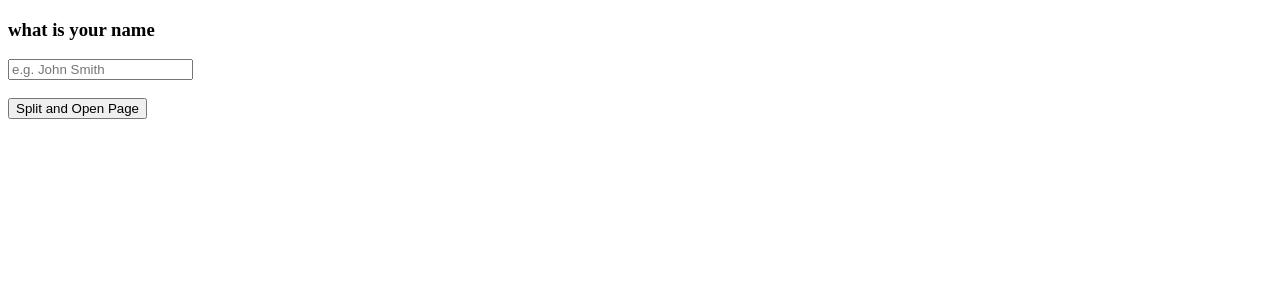
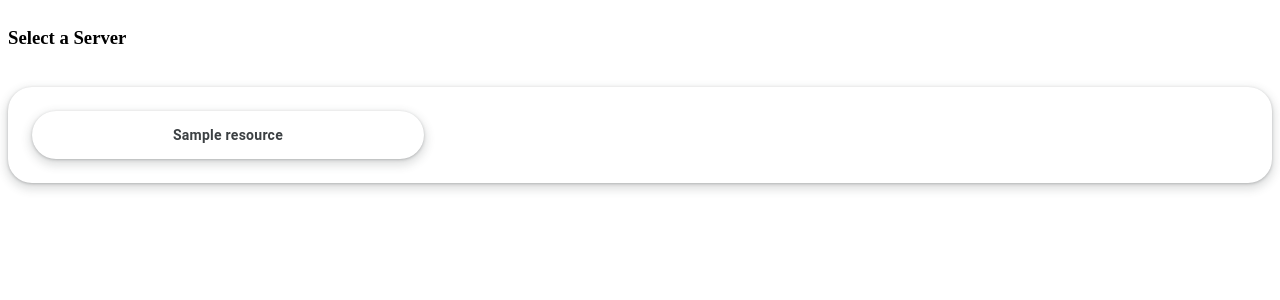
Before and after one commit to Arjuna1978/plex-audiobook-manager, a Flask app: template templates/home.html in a window 1280 px wide. Shown: the top 300 px of the page. Run offline with Flask 3, Linux system fonts and the light colour scheme; the template is opened without the code that fills it: most values are stand-ins (such as "Sample title", 1, 10 or a date in 2020).

```diff
--- a/app.py
+++ b/app.py
@@ -1,48 +1,54 @@
 import logging
-from flask import Flask, render_template, request
-from services.services import split_user_name
-from services.api.dataSources.openLibraryConnector import getBookDetails
-from services.api.plex.plexConnector import plexAuth, listServers
+from flask import Flask, render_template, request, redirect, url_for, jsonify
+from services.api.plex.plexConnector import plexAuth, listServers, connectServer
+from services.storage.dataBaseHandler import dataBaseHandler
+from services.storage.libraryManager import LibraryManager
+app = Flask(__name__)
+app.secret_key = 'fdzgfdsgas_sdfg234t_vz_xcv_xcv'
+db = dataBaseHandler()
 
-logging.basicConfig(
-    level=logging.INFO,
-    format='%(asctime)s [%(levelname)s] %(name)s: %(message)s',
-    handlers=[logging.StreamHandler()]
-)
-
-app = Flask(__name__)
-app.logger.info("Starting Plex/Flask Application...")
-
-try:
-    plex_account = plexAuth()
-    plex_server = plex_account.resource('Vijflix').connect()
-    app.logger.info(f"Successfully connected")
-    app.config['PLEX_SERVER'] = listServers(plex_account)
-
-except Exception as e:
-    app.logger.error(f"Failed to connect to Plex: {e}")
-    app.config['PLEX_SERVER'] = None
+library_mgr = LibraryManager()
+library_mgr.ensure_default_user()
 
 @app.route("/")
 def home():
-    plex_account = plexAuth()
-    app.config['PLEX_ACCOUNT'] = plex_account
-    return render_template("home.html")
+    app.config['CURRENT_USER'] = 'user'
+    try:
+        account = plexAuth()
+        resources = listServers(account)
+        return render_template("home.html", resources=resources)
+    except Exception as e:
+        app.logger.error(f"Failed to load servers: {e}")
+        return "Failed to connect to Plex.", 500
 
 @app.route("/select_server", methods=["POST"])
 def select_server():
     resource_name = request.form.get("resource_name")
-    account = plexAuth()
-    resouce = account.resource(resource_name).connect()
-    app.config['RESOURCE'] = resouce
-    app.config['RESOURCE_NAME'] = resource_name
-    app.logger.info(f"User selected and connected to: {resource_name}")
+    user = app.config.get('CURRENT_USER')
+    library_mgr.update_user_server(user, resource_name)
+    try:
+        account = plexAuth()
+        resource_name,sections = connectServer(server=resource_name, account=account)
+        app.config['RESOURCE_NAME'] = resource_name
+        app.config['SECTIONS'] = sections
+        return render_template("sections.html", sections=sections, resource_name=resource_name)
+    except Exception as e:
+        app.logger.error(f"Connection failed: {e}")
+        return "Could not connect to server.", 500
 
-    return redirect(url_for('dashboard'))
+@app.route("/select_section", methods=["POST"])
+def select_section():
+    selected_library = request.form.get("selected-library")
+    print(f"Library Name: {selected_library} ")
+    if selected_library:
+        app.config['SELECTED_SECTION'] = selected_library
+        return redirect(url_for('dashboard'))
+    return "Section not found", 404
 
 @app.route("/dashboard")
 def dashboard():
-    server_name = session.get('selected_server')
-    return f"You are currently connected to {server_name}"
+    resource_name = app.config.get('RESOURCE_NAME', 'None')
+    return f"You are currently connected to {resource_name}"
+
 if __name__ == "__main__":
     app.run(debug=True)
--- /dev/null
+++ b/static/css/app.css
@@ -0,0 +1,147 @@
+:root {
+  --primary-color: #4285f4;
+  --text-primary: #3c4043;
+  --bg-color: #fff;
+  --surface-hover: #f6f9fe;
+  --shadow-default: rgba(60, 64, 67, 0.3) 0 1px 3px 0, rgba(60, 64, 67, 0.15) 0 4px 8px 3px;
+  --shadow-elevation: rgba(0, 0, 0, 0.2) 0 3px 5px -1px, rgba(0, 0, 0, 0.14) 0 6px 10px 0, rgba(0, 0, 0, 0.12) 0 1px 18px 0;
+  --font-main: "Google Sans", Roboto, Arial, sans-serif;
+  --radius: 24px;
+}
+
+/* ____________________________Shared decorators abd components like Containers and Buttons___________________*/
+.appBody{
+  display: grid;
+  gap: 20px;
+}
+.container{
+  background-color: var(--bg-color);
+  border-radius: var(--radius);
+  box-shadow: var(--shadow-default);
+  padding: 24px;
+  box-sizing: border-box;
+  display: grid;
+  grid-template-columns: repeat(3, 1fr);
+  gap: 20px;
+}
+
+.container:hover {
+  box-shadow: rgba(60, 64, 67, 0.3) 0 2px 3px 0, rgba(60, 64, 67, 0.15) 0 6px 10px 4px;
+  transition: box-shadow 280ms ease-in-out;
+}
+
+
+.button {
+  align-items: center;
+  appearance: none;
+  background-color: #fff;
+  border-radius: 24px;
+  border-style: none;
+  box-shadow: rgba(0, 0, 0, .2) 0 3px 5px -1px,rgba(0, 0, 0, .14) 0 6px 10px 0,rgba(0, 0, 0, .12) 0 1px 18px 0;
+  box-sizing: border-box;
+  color: #3c4043;
+  cursor: pointer;
+  display: inline-flex;
+  fill: currentcolor;
+  font-family: "Google Sans",Roboto,Arial,sans-serif;
+  font-size: 14px;
+  font-weight: 500;
+  height: 48px;
+  justify-content: center;
+  letter-spacing: .25px;
+  line-height: normal;
+  max-width: 100%;
+  overflow: visible;
+  padding: 2px 24px;
+  position: relative;
+  text-align: center;
+  text-transform: none;
+  transition: box-shadow 280ms cubic-bezier(.4, 0, .2, 1),opacity 15ms linear 30ms,transform 270ms cubic-bezier(0, 0, .2, 1) 0ms;
+  user-select: none;
+  -webkit-user-select: none;
+  touch-action: manipulation;
+  width: auto;
+  will-change: transform,opacity;
+  z-index: 0;
+}
+
+.button:hover {
+  background: #F6F9FE;
+  color: #174ea6;
+}
+
+.button:active {
+  box-shadow: 0 4px 4px 0 rgb(60 64 67 / 30%), 0 8px 12px 6px rgb(60 64 67 / 15%);
+  outline: none;
+}
+
+.button:focus {
+  outline: none;
+  border: 2px solid #4285f4;
+}
+
+.button:not(:disabled) {
+  box-shadow: rgba(60, 64, 67, .3) 0 1px 3px 0, rgba(60, 64, 67, .15) 0 4px 8px 3px;
+}
+
+.button:not(:disabled):hover {
+  box-shadow: rgba(60, 64, 67, .3) 0 2px 3px 0, rgba(60, 64, 67, .15) 0 6px 10px 4px;
+}
+
+.button:not(:disabled):focus {
+  box-shadow: rgba(60, 64, 67, .3) 0 1px 3px 0, rgba(60, 64, 67, .15) 0 4px 8px 3px;
+}
+
+.button:not(:disabled):active {
+  box-shadow: rgba(60, 64, 67, .3) 0 4px 4px 0, rgba(60, 64, 67, .15) 0 8px 12px 6px;
+}
+
+.button:disabled {
+  box-shadow: rgba(60, 64, 67, .3) 0 1px 3px 0, rgba(60, 64, 67, .15) 0 4px 8px 3px;
+}
+
+
+/* ____________________________Books ___________________*/
+
+.tile-button {
+  /* Your original styles */
+  background-color: var(--bg-color);
+  border-radius: var(--radius);
+  box-shadow: var(--shadow-default);
+  padding: 24px;
+  box-sizing: border-box;
+
+
+  border: none;
+  text-align: left;
+  font-family: inherit;     /* Forces the button to use your page's font */
+  color: inherit;           /* Inherits text color from the body */
+  cursor: pointer;          /* Shows the pointer finger icon on hover */
+  width: 100%;              /* Ensures it expands to fill its grid space */
+  display: block;           /* Makes the button a block wrapper */
+}
+
+.tile-button:hover,
+.tile-button:focus-visible {  /* Focus-visible adds styling for keyboard 'Tab' users */
+  box-shadow: rgba(60, 64, 67, 0.3) 0 2px 3px 0, rgba(60, 64, 67, 0.15) 0 6px 10px 4px;
+  outline: 2px solid #0066cc; /* Good practice: clearly shows keyboard focus */
+}
+
+/* Smooth transition for both hover AND leaving hover states */
+.tile-button {
+  transition: box-shadow 280ms ease-in-out, outline 100ms ease;
+}
+
+/* NEW: Force internal spans to behave like divs */
+.tile-title {
+  display: block;
+  font-weight: bold;
+  font-size: 1.25rem;
+  margin-bottom: 8px;
+}
+
+.tile-description {
+  display: block;
+  font-size: 0.95rem;
+  font-weight: 1.5;
+}
--- a/templates/home.html
+++ b/templates/home.html
@@ -1,22 +1,32 @@
-<!DOCTYPE html>
+<!doctype html>
 <html lang="en">
-<head>
-    <meta charset="UTF-8">
+  <head>
+    <meta charset="UTF-8" />
     <title>Plex server connection</title>
-</head>
-<body>
+    <link
+      rel="stylesheet"
+      href="{{ url_for('static', filename='css/app.css') }}"
+    />
+  </head>
+  <body class = "appBody">
+    <h3>Select a Server</h3>
 
-    <!-- Label text requested -->
-    <h3>what is your name</h3>
-
-    <!-- Form pointing to our second screen (/show-name) -->
-    <form action="/show-name" method="POST">
-        <!-- Text field to take a string -->
-        <input type="text" name="full_name_input" placeholder="e.g. John Smith" required>
-        <br><br>
-        <!-- Button below it opens the new page -->
-        <button type="submit">Split and Open Page</button>
+    <form id="server-form" action="/select_server" method="POST">
+      <input type="hidden" name="resource_name" id="selected-server" />
+      <div class="container">
+        {% for resource in resources %}
+        <div class="button" onclick="selectServer('{{ resource.name }}')">
+          <h4>{{ resource.name }}</h4>
+        </div>
+        {% endfor %}
+      </div>
     </form>
 
-</body>
+    <script>
+      function selectServer(name) {
+        document.getElementById("selected-server").value = name;
+        document.getElementById("server-form").submit();
+      }
+    </script>
+  </body>
 </html>
```
Also changed, not shown: services/api/plex/plexConnector.py (+19 -7 lines), services/services.py (deleted, +0 -14 lines), static/style/maps.js (added, +32 -0 lines), templates/dashboad.html (added, +13 -0 lines), templates/display.html (deleted, +0 -34 lines), templates/sections.html (added, +60 -0 lines), appDataModel.svg (added), services/storage/dataBaseHandler.py (added), services/storage/library.db (added), services/storage/libraryManager.py (added), services/storage/storageHandler.py (deleted), 5 other files.
